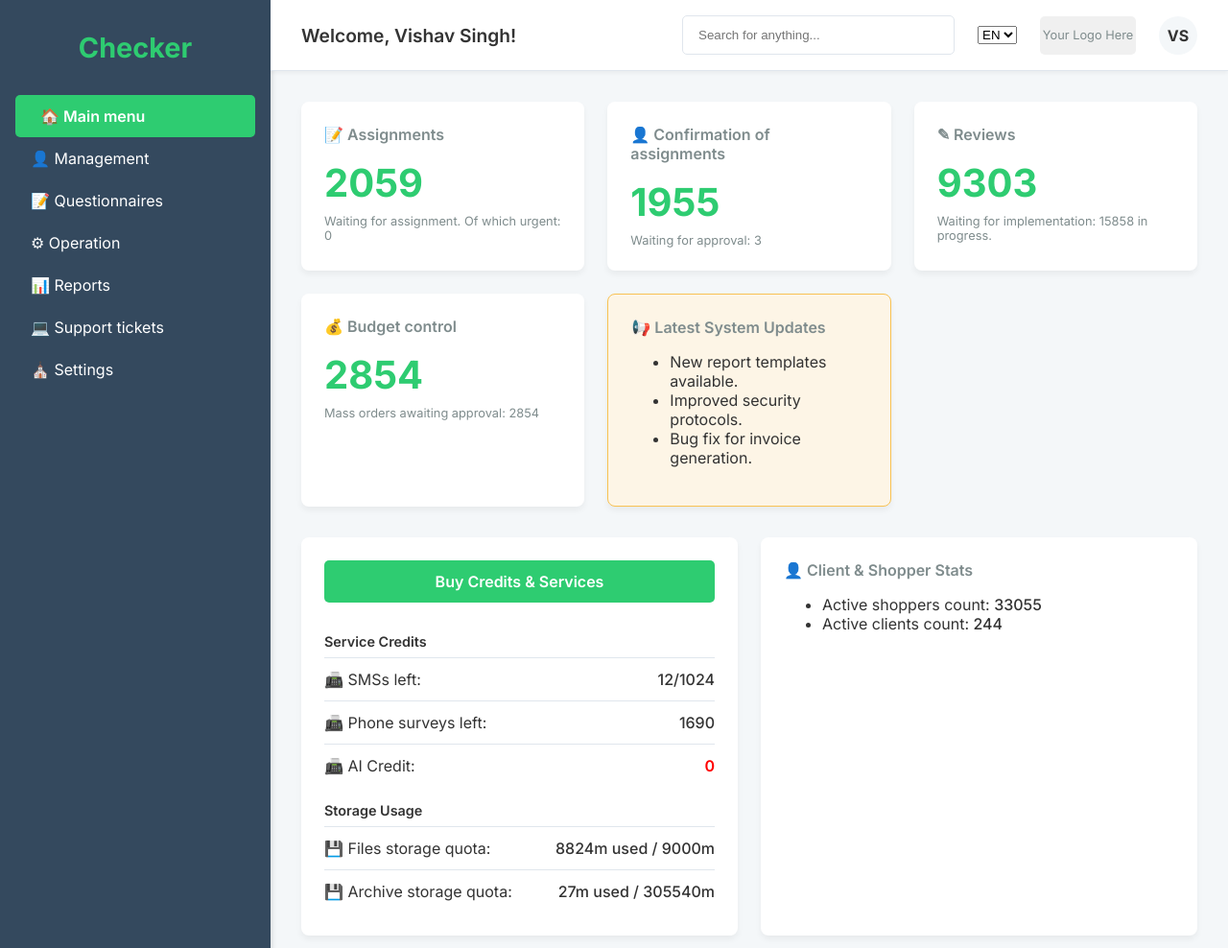
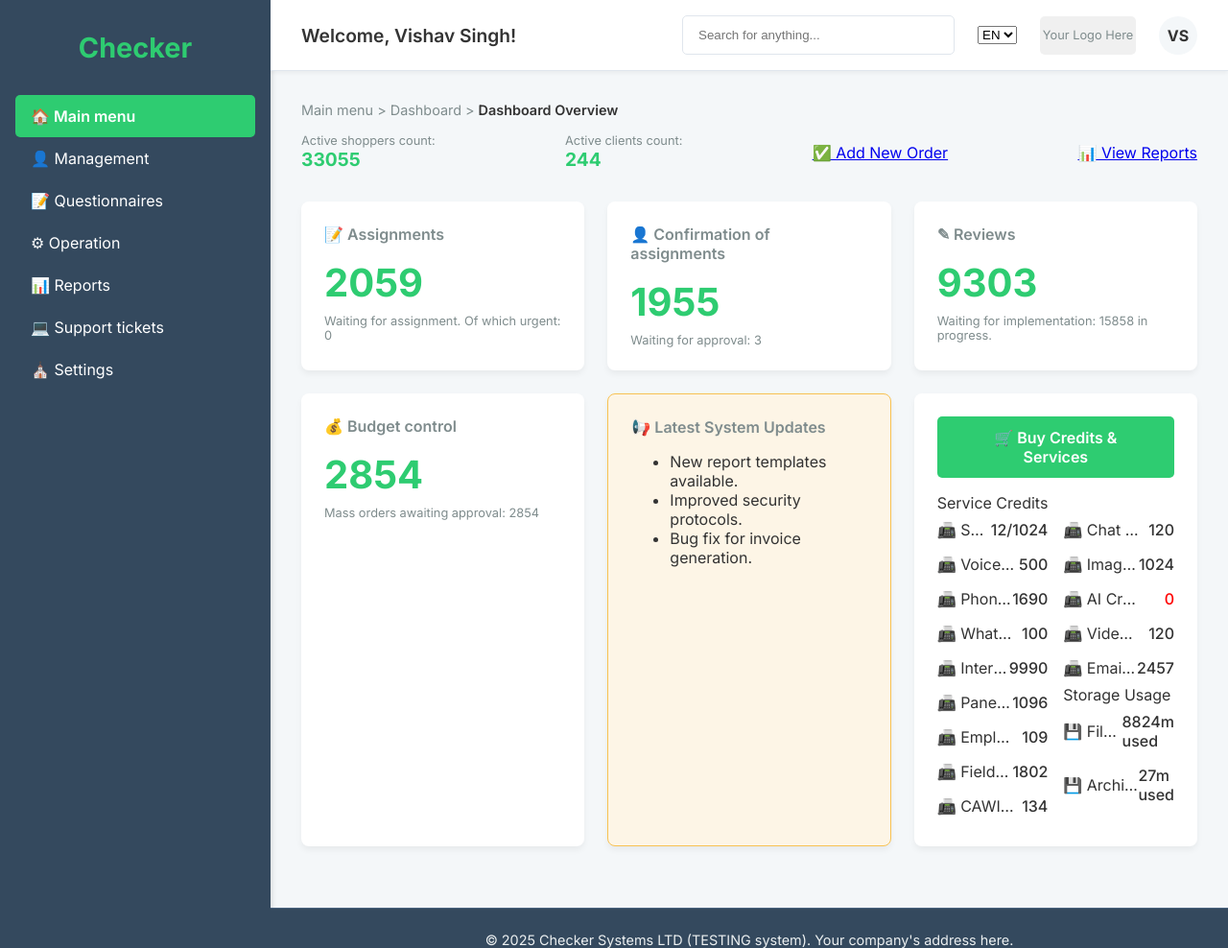
Before and after one commit to vishav-github/techandlearn, a plain HTML site: page checker/mainmenu.html in a window 1280 px wide. Shown: the top 988 px of the page at 96% size. Drawn offline with Linux system fonts and the light colour scheme.

Commit message:
Update mainmenu.html

```diff
--- a/checker/mainmenu.html
+++ b/checker/mainmenu.html
@@ -17,7 +17,7 @@
             --card-bg: #fff;
             --border-color: #e0e6ed;
             --shadow-light: 0 4px 6px rgba(0, 0, 0, 0.05);
-            --highlight-bg: #fdf5e6; /* Light orange for highlight */
+            --highlight-bg: #fdf5e6;
             --highlight-border: #f8c253;
         }
         body {
@@ -135,6 +135,41 @@
             padding: 2rem;
             flex-grow: 1;
         }
+        .breadcrumb {
+            font-size: 0.9rem;
+            color: var(--text-light);
+            margin-bottom: 1rem;
+        }
+        .breadcrumb a {
+            color: var(--text-light);
+            text-decoration: none;
+        }
+        .breadcrumb a:hover {
+            text-decoration: underline;
+        }
+        .breadcrumb span {
+            font-weight: 600;
+            color: var(--text-dark);
+        }
+        .quick-stats-row {
+            display: flex;
+            justify-content: space-between;
+            align-items: center;
+            gap: 1.5rem;
+            margin-bottom: 2rem;
+        }
+        .quick-stats-row .quick-stat-item {
+            display: flex;
+            flex-direction: column;
+        }
+        .quick-stats-row .quick-stat-item span {
+            font-size: 0.8rem;
+            color: var(--text-light);
+        }
+        .quick-stats-row .quick-stat-item strong {
+            font-size: 1.2rem;
+            color: var(--primary-green);
+        }
         .summary-grid {
             display: grid;
             grid-template-columns: repeat(auto-fit, minmax(220px, 1fr));
@@ -178,10 +213,6 @@
             background-color: var(--highlight-bg);
             border: 1px solid var(--highlight-border);
         }
-        .credits-card {
-            display: flex;
-            flex-direction: column;
-        }
         .credits-card .buy-btn {
             background-color: var(--primary-green);
             color: white;
@@ -192,6 +223,7 @@
             text-align: center;
             transition: background-color 0.2s;
             margin-bottom: 1rem;
+            display: block;
         }
         .credits-card .buy-btn:hover {
             background-color: var(--dark-green);
@@ -200,27 +232,21 @@
             list-style: none;
             padding: 0;
             margin: 0;
-            flex-grow: 1;
+            columns: 2; /* Split into two columns */
         }
         .credits-card ul li {
             display: flex;
             justify-content: space-between;
             align-items: center;
-            padding: 0.75rem 0;
-            border-bottom: 1px solid var(--border-color);
+            padding: 0.5rem 0;
         }
-        .credits-card ul li:last-child {
-            border-bottom: none;
+        .credits-card ul li span:first-child {
+            max-width: 70%;
+            overflow: hidden;
+            text-overflow: ellipsis;
+            white-space: nowrap;
         }
-        .credit-group-header {
-            font-size: 0.9rem;
-            font-weight: 600;
-            color: var(--text-dark);
-            margin-top: 1rem;
-            padding-bottom: 0.5rem;
-            border-bottom: 1px solid var(--border-color);
-        }
-        .credit-value {
+        .credits-card ul li span:last-child {
             font-weight: 500;
         }
         .used-up {
@@ -251,7 +277,7 @@
             <div class="logo">Checker</div>
             <nav>
                 <ul>
-                    <li><a href="#" class="active"><i class="fa fa-home"></i>&#127968; Main menu</a></li>
+                    <li><a href="#" class="active">&#127968; Main menu</a></li>
                     <li><a href="#">&#128100; Management</a></li>
                     <li><a href="#">&#128221; Questionnaires</a></li>
                     <li><a href="#">&#9881; Operation</a></li>
@@ -281,6 +307,27 @@
             </header>
 
             <div class="dashboard-container">
+                <div class="breadcrumb">
+                    <a href="#">Main menu</a> > <a href="#">Dashboard</a> > <span>Dashboard Overview</span>
+                </div>
+
+                <div class="quick-stats-row">
+                    <div class="quick-stat-item">
+                        <span>Active shoppers count:</span>
+                        <strong>33055</strong>
+                    </div>
+                    <div class="quick-stat-item">
+                        <span>Active clients count:</span>
+                        <strong>244</strong>
+                    </div>
+                    <div class="quick-stat-item">
+                        <a href="#">&#9989; Add New Order</a>
+                    </div>
+                    <div class="quick-stat-item">
+                        <a href="#">&#128202; View Reports</a>
+                    </div>
+                </div>
+
                 <div class="summary-grid">
                     <div class="card">
                         <div class="card-header">
@@ -320,50 +367,74 @@
                             <li>Bug fix for invoice generation.</li>
                         </ul>
                     </div>
-                </div>
-
-                <div class="summary-grid">
                     <div class="card credits-card">
-                        <a href="#" class="buy-btn">Buy Credits & Services</a>
+                        <a href="#" class="buy-btn">&#128722; Buy Credits & Services</a>
                         <div class="credit-group-header">Service Credits</div>
                         <ul>
                             <li>
-                                <span>&#128224; SMSs left:</span>
-                                <span class="credit-value">12/1024</span>
+                                <span>&#128224; SMSs sent left:</span>
+                                <span>12/1024</span>
+                            </li>
+                            <li>
+                                <span>&#128224; Voice calls left:</span>
+                                <span>500</span>
                             </li>
                             <li>
                                 <span>&#128224; Phone surveys left:</span>
-                                <span class="credit-value">1690</span>
+                                <span>1690</span>
                             </li>
                             <li>
-                                <span>&#128224; AI Credit:</span>
+                                <span>&#128224; WhatsApp messages:</span>
+                                <span>100</span>
+                            </li>
+                            <li>
+                                <span>&#128224; Internet surveys left:</span>
+                                <span>9990</span>
+                            </li>
+                            <li>
+                                <span>&#128224; Panel reviews left:</span>
+                                <span>1096</span>
+                            </li>
+                            <li>
+                                <span>&#128224; Employee reviews:</span>
+                                <span>109</span>
+                            </li>
+                            <li>
+                                <span>&#128224; Field survey left:</span>
+                                <span>1802</span>
+                            </li>
+                            <li>
+                                <span>&#128224; CAWI survey left:</span>
+                                <span>134</span>
+                            </li>
+                            <li>
+                                <span>&#128224; Chat surveys left:</span>
+                                <span>120</span>
+                            </li>
+                            <li>
+                                <span>&#128224; Image reviews left:</span>
+                                <span>1024</span>
+                            </li>
+                            <li>
+                                <span>&#128224; AI Credit count:</span>
                                 <span class="used-up">0</span>
                             </li>
-                        </ul>
-                        <div class="credit-group-header">Storage Usage</div>
-                        <ul>
+                            <li>
+                                <span>&#128224; Video calls left:</span>
+                                <span>120</span>
+                            </li>
+                            <li>
+                                <span>&#128224; Email credits left:</span>
+                                <span>2457</span>
+                            </li>
+                            <div class="credit-group-header">Storage Usage</div>
                             <li>
                                 <span>&#128190; Files storage quota:</span>
-                                <span class="credit-value">8824m used / 9000m</span>
+                                <span>8824m used</span>
                             </li>
                             <li>
                                 <span>&#128190; Archive storage quota:</span>
-                                <span class="credit-value">27m used / 305540m</span>
-                            </li>
-                        </ul>
-                    </div>
-                    <div class="card">
-                        <div class="card-header">
-                            <h3>&#128100; Client & Shopper Stats</h3>
-                        </div>
-                        <ul>
-                            <li>
-                                <span>Active shoppers count:</span>
-                                <span class="credit-value">33055</span>
-                            </li>
-                            <li>
-                                <span>Active clients count:</span>
-                                <span class="credit-value">244</span>
+                                <span>27m used</span>
                             </li>
                         </ul>
                     </div>
```
